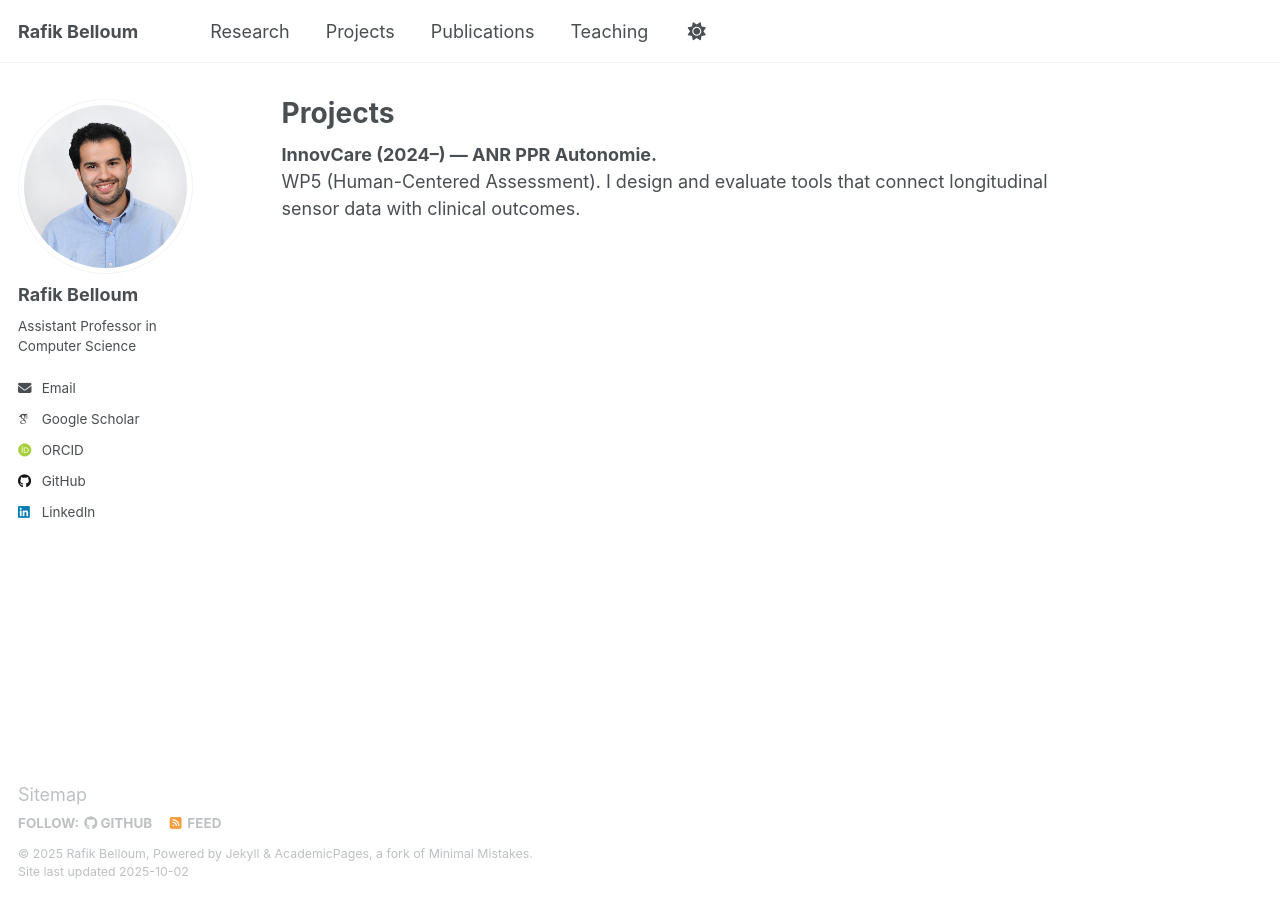
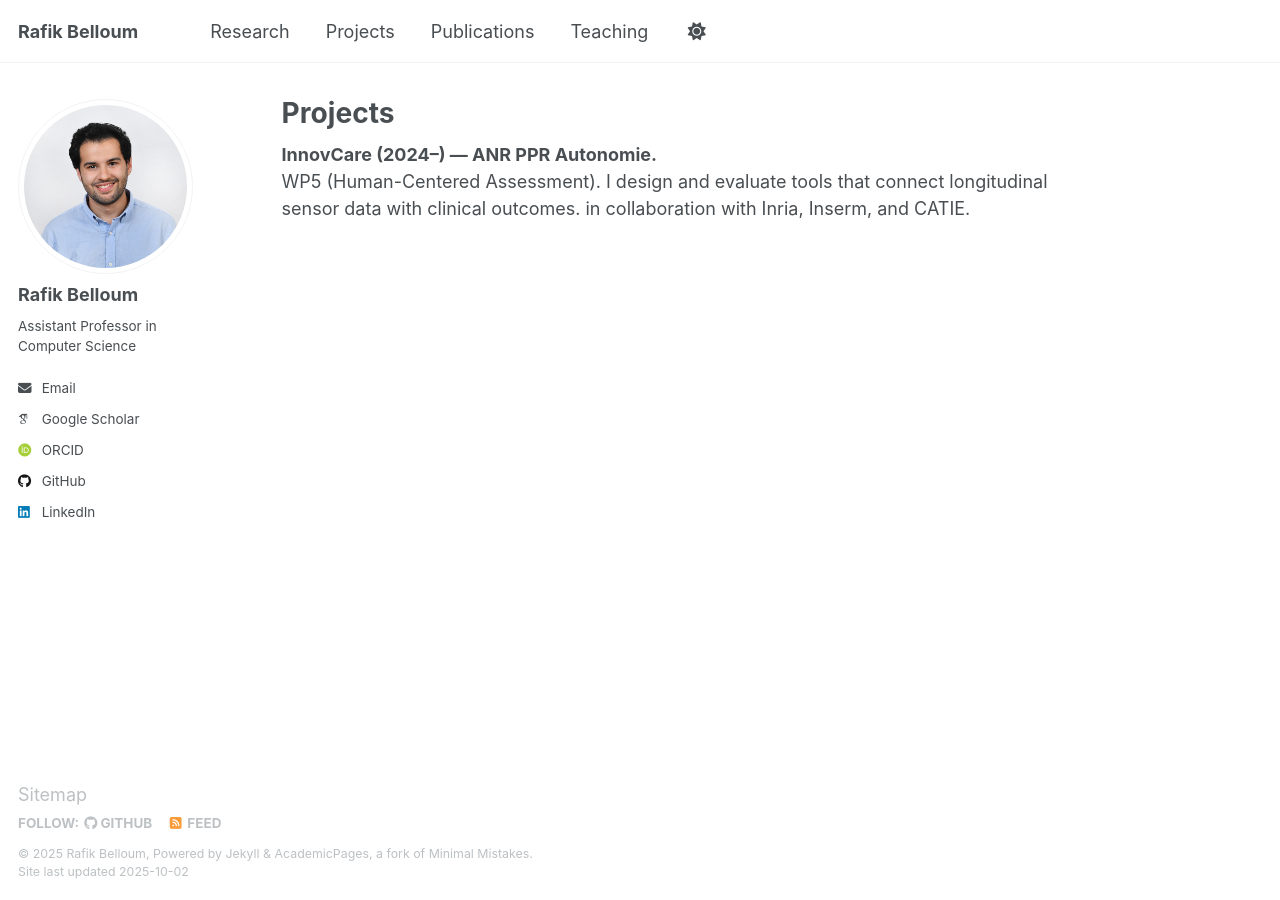
Before and after one commit to rafik-belloum/rafik-belloum.github.io, a Jekyll site: the page built from _pages/projects.md, in a window 1280 px wide. Built offline with Jekyll 4.4.1, drawn with Linux system fonts in a browser that asks for light colours; some web fonts are replaced.

Commit message:
Update projects.md

```diff
--- a/_pages/projects.md
+++ b/_pages/projects.md
@@ -6,4 +6,4 @@ author_profile: true
 ---
 
 **InnovCare (2024–) — ANR PPR Autonomie.**
-WP5 (Human-Centered Assessment). I design and evaluate tools that connect longitudinal sensor data with clinical outcomes.
+WP5 (Human-Centered Assessment). I design and evaluate tools that connect longitudinal sensor data with clinical outcomes. in collaboration with Inria, Inserm, and CATIE.
```
